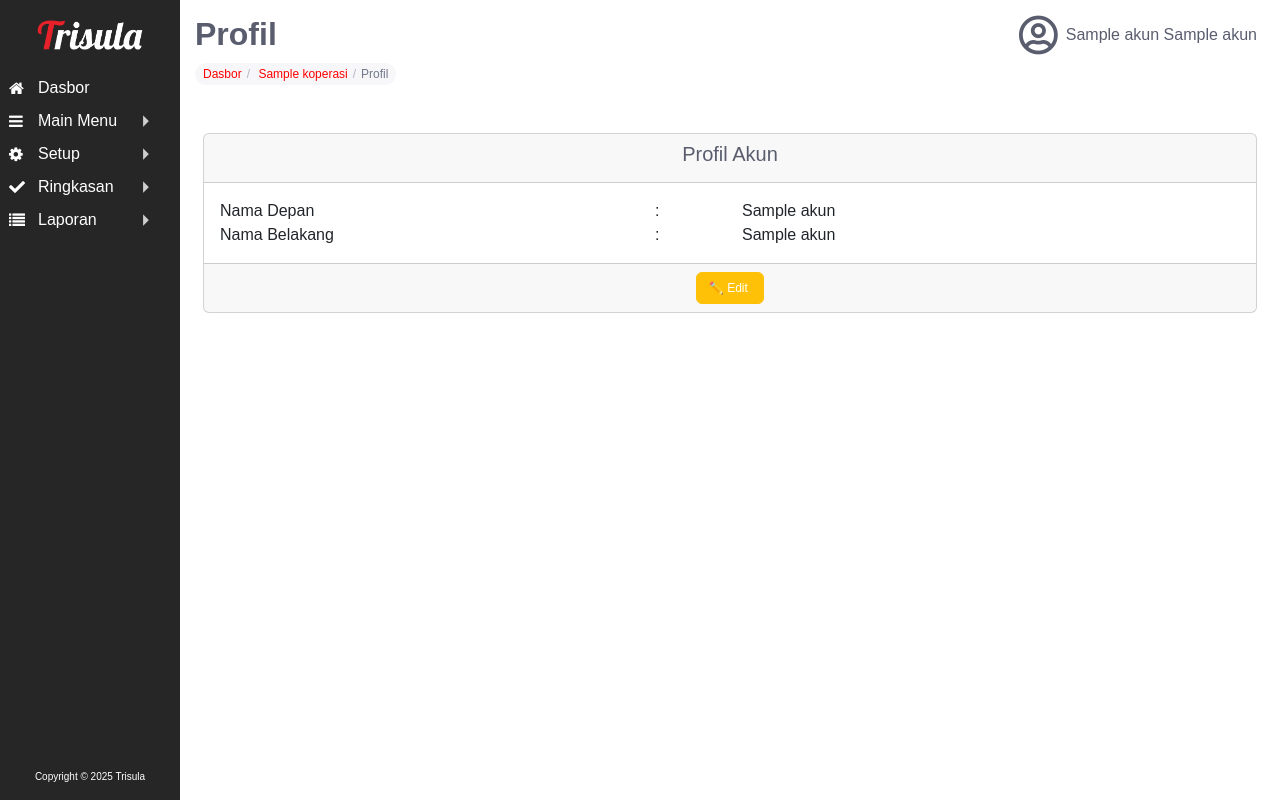
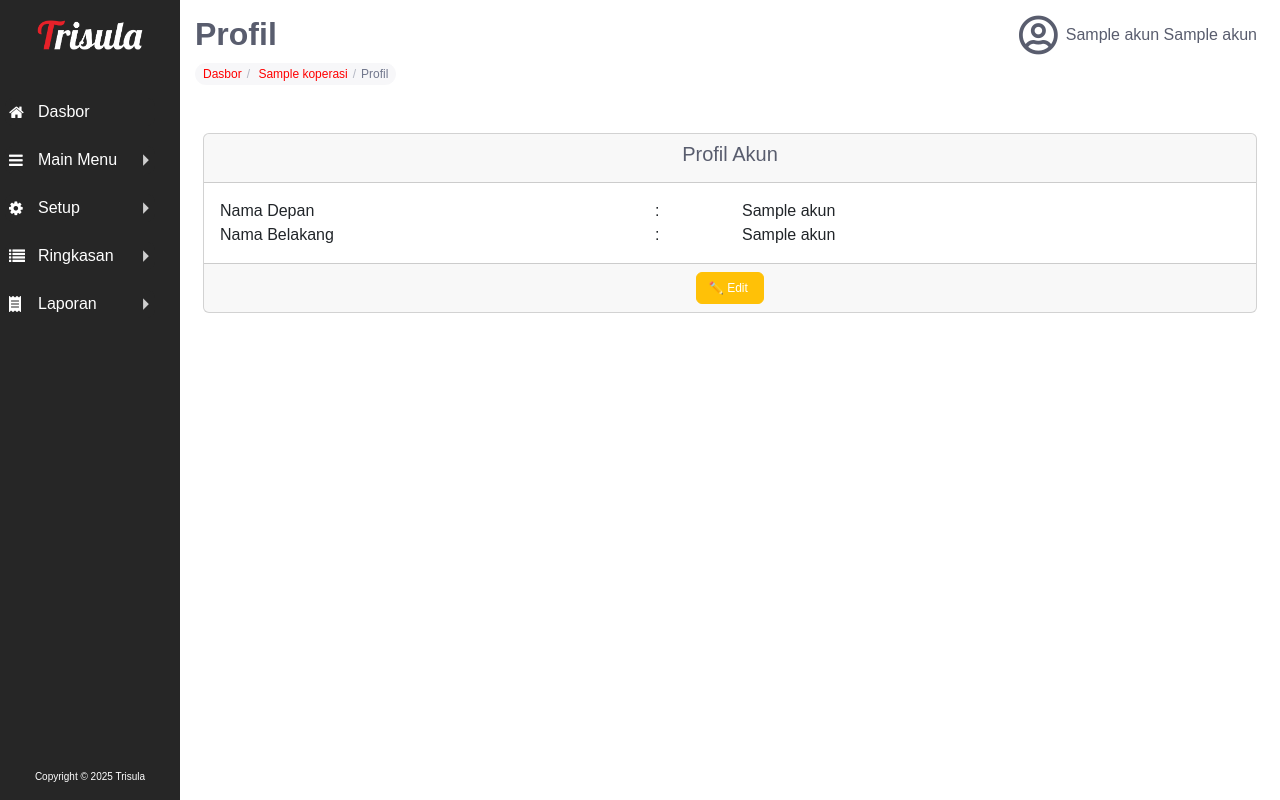
Before and after one commit to FauzanTrisuladana/Project-Trisula-PPW, a PHP site: page /Dasbor/Profil/ in a window 1280 px wide. Run offline with PHP 8.4, Linux system fonts and the light colour scheme; the visitor is signed in with stand-in values (Sample User, id 1); tables that the repository leaves empty or names only in its code hold one stand-in row (values such as "Sample post").

Commit message:
fix: aside margin

```diff
--- a/Dasbor/aside.php
+++ b/Dasbor/aside.php
@@ -31,7 +31,7 @@ session_start();
         <a href="/Dasbor/">
             <img alt="logo" class="logobesar" src="/assets/img/Trisula%20logo%20besar.png">
         </a>
-        <div class="v-navmenu mt-4">
+        <div class="v-navmenu mt-5">
             <a class="Menu" href="/Dasbor/">
                 <i class="fa fa-home icon-navbar"></i>
                 <p class="navpar">Dasbor</p>
@@ -78,7 +78,7 @@ session_start();
         </div>
         <div class="v-navmenu">
             <a class="Menu accordion-button d-flex align-items-center collapsed" type="button" data-bs-toggle="collapse" data-bs-target="#ringkasanMenu">
-                <i class="fas fa-check icon-navbar"></i>
+                <i class="fa fa-list icon-navbar"></i>
                 <p class="navpar">Ringkasan</p>
             </a>
             <div class="accordion-body collapse p-1" id="ringkasanMenu">
@@ -93,7 +93,7 @@ session_start();
         </div>
         <div class="v-navmenu">
             <a class="Menu accordion-button d-flex align-items-center collapsed" type="button" data-bs-toggle="collapse" data-bs-target="#laporanMenu">
-                <i class="fa fa-list icon-navbar"></i>
+                <i class="fas fa-receipt icon-navbar"></i>
                 <p class="navpar">Laporan</p>
             </a>
             <div class="accordion-body collapse p-1" id="laporanMenu">
@@ -114,7 +114,7 @@ session_start();
 </aside>
 
 <div class="d-md-none offcanvas offcanvas-start" tabindex="-1" id="mobileSidebar" style="width: 180px; background: #262626;">
-    <aside class="d-none d-md-flex flex-column justify-content-between overflow-auto">
+    <aside class="d-flex flex-column justify-content-between overflow-auto">
         <div>
             <a href="/Dasbor/">
                 <img alt="logo" class="logobesar" src="/assets/img/Trisula%20logo%20besar.png">
@@ -166,7 +166,7 @@ session_start();
             </div>
             <div class="v-navmenu">
                 <a class="Menu accordion-button d-flex align-items-center collapsed" type="button" data-bs-toggle="collapse" data-bs-target="#ringkasanMenu">
-                    <i class="fas fa-check icon-navbar"></i>
+                    <i class="fa fa-list icon-navbar"></i>
                     <p class="navpar">Ringkasan</p>
                 </a>
                 <div class="accordion-body collapse p-1" id="ringkasanMenu">
@@ -181,7 +181,7 @@ session_start();
             </div>
             <div class="v-navmenu">
                 <a class="Menu accordion-button d-flex align-items-center collapsed" type="button" data-bs-toggle="collapse" data-bs-target="#laporanMenu">
-                    <i class="fa fa-list icon-navbar"></i>
+                    <i class="fas fa-receipt icon-navbar"></i>
                     <p class="navpar">Laporan</p>
                 </a>
                 <div class="accordion-body collapse p-1" id="laporanMenu">
--- a/assets/css/styles.css
+++ b/assets/css/styles.css
@@ -66,6 +66,7 @@ a {
 
 .navatas {
   display: inline-flex;
+  flex-wrap: wrap;
   padding: 2px 8px;
   background: #B1B4C01A;
   border-radius: 100px;
@@ -113,6 +114,8 @@ p {
 
 .v-navmenu {
   margin: 5px;
+  margin-top: 20px;
+  margin-bottom: 20px;
 }
 
 .chart {
```
